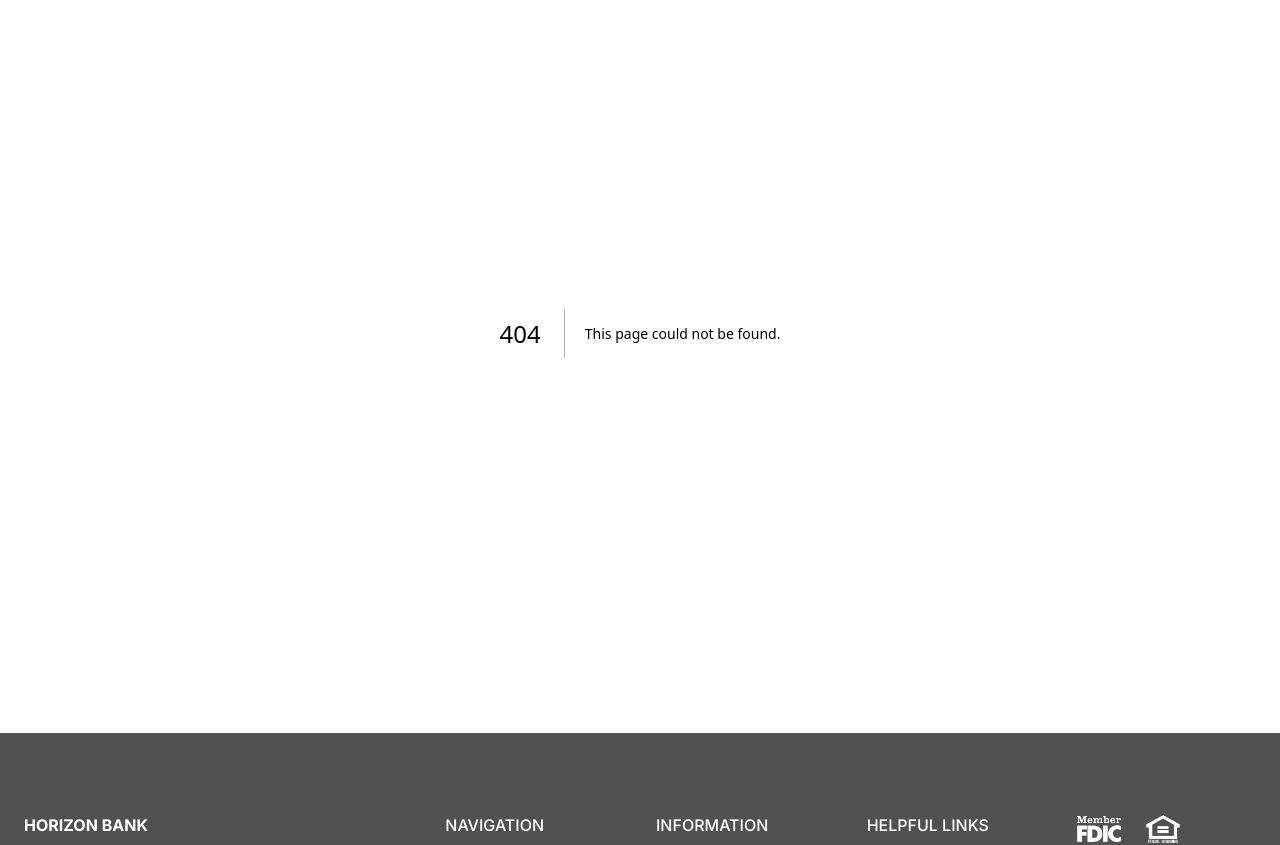
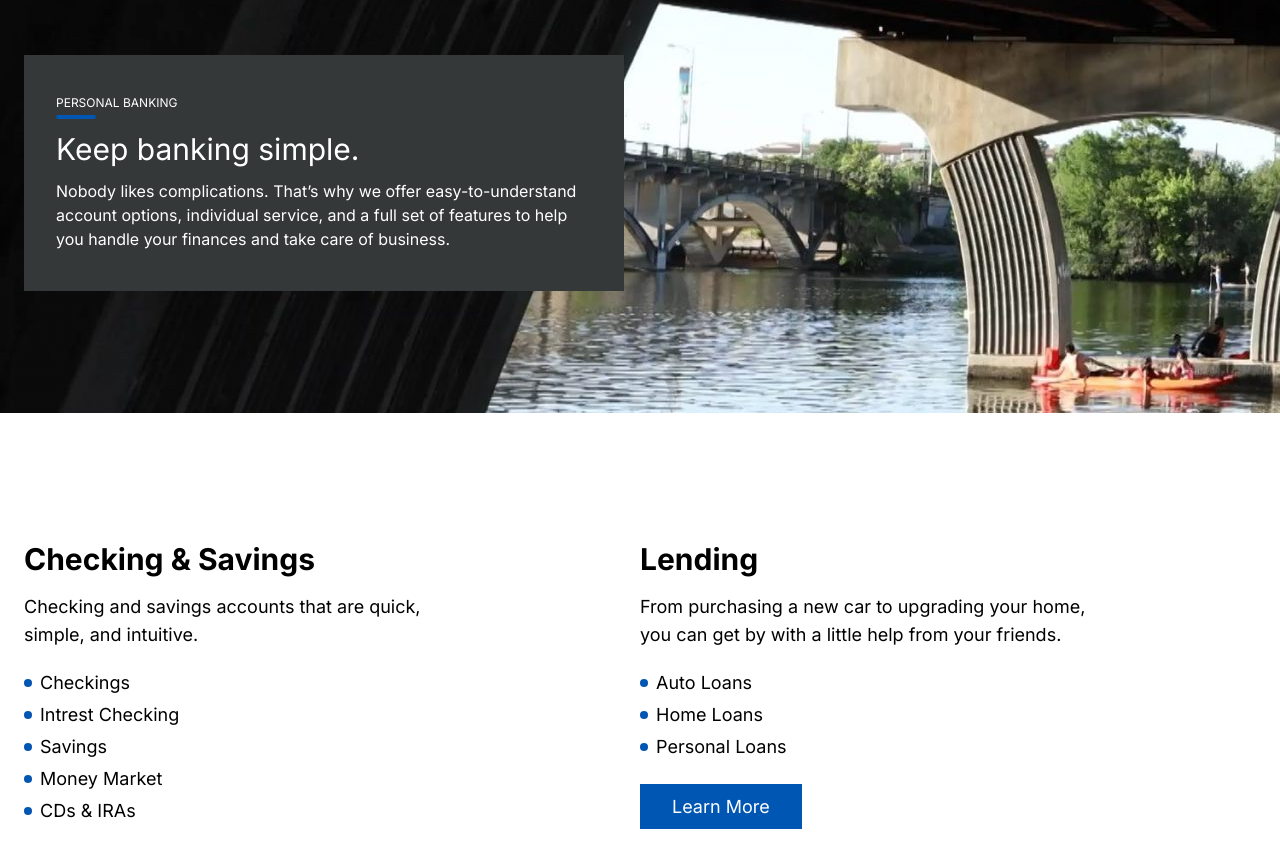
Before and after one commit to ericlauren62/online-banking, a Next.js app: page /personal in a window 1280 px wide. Before the commit this address had no page. Shown: the part 235-1080 px from the top of the page. Built offline with nearby package versions, Linux system fonts and the light colour scheme.

Commit message:
finished personal page desktop

```diff
--- a/src/app/business/page.tsx
+++ b/src/app/business/page.tsx
@@ -1,6 +1,5 @@
 import BusinessFirstSection from "@/components/Businesspage/BusinessFirstSection";
 import Hero from "@/components/Businesspage/Hero";
-import React from "react";
 
 export default function Business() {
   return (
--- /dev/null
+++ b/src/app/personal/page.tsx
@@ -0,0 +1,11 @@
+import PersonalFirstSection from "@/components/Personalpage/PersonalFirstSection";
+import Hero from "@/components/Personalpage/PersonalHero";
+
+export default function Personal() {
+  return (
+    <>
+      <Hero />
+      <PersonalFirstSection />
+    </>
+  );
+}
--- /dev/null
+++ b/src/components/Personalpage/PersonalCard.tsx
@@ -0,0 +1,31 @@
+import Link from "next/link";
+
+interface PersonalCardProps {
+  title: String;
+  description: String;
+  items: String[];
+  url: string;
+}
+
+export default function PersonalCard({ title, description, items, url }: PersonalCardProps) {
+  return (
+    <div className="text-lg">
+      <h2 className="text-3xl mb-4 font-bold">{title}</h2>
+      <p className="max-w-[450px] mb-5">{description}</p>
+      <div className="mb-8">
+        {items.map((item, id) => {
+          return (
+            <p key={id} className="flex items-center gap-x-2 mb-1">
+              <span className="h-2 w-2 rounded-[100%] bg-primary block"></span>
+              {item}
+            </p>
+          );
+        })}
+      </div>
+      <Link href={url} className="bg-primary px-8 py-3 text-white">
+        {" "}
+        Learn More
+      </Link>
+    </div>
+  );
+}
--- /dev/null
+++ b/src/components/Personalpage/PersonalFirstSection.tsx
@@ -0,0 +1,24 @@
+import PersonalCard from "./PersonalCard";
+
+export default function PersonalFirstSection() {
+  const checkingItem = ["Checkings", "Intrest Checking", "Savings", "Money Market", "CDs & IRAs"];
+  const lendingItem = ["Auto Loans", "Home Loans", "Personal Loans"];
+
+  return (
+    <div className="container grid grid-cols-2 py-32">
+      <PersonalCard
+        title="Checking & Savings"
+        description="Checking and savings accounts that are quick, simple, and intuitive."
+        items={checkingItem}
+        url="#"
+      />
+      <PersonalCard
+        title="Lending"
+        description="From purchasing a new car to upgrading your home, you can get by with
+                    a little help from your friends."
+        items={lendingItem}
+        url="#"
+      />
+    </div>
+  );
+}
--- /dev/null
+++ b/src/components/Personalpage/PersonalHero.tsx
@@ -0,0 +1,17 @@
+export default function PersonalHero() {
+  return (
+    <section className="bg-personalHeroBg min-h-[30rem] bg-left grid place-content-center">
+      <div className="container  text-white grid grid-cols-2 gap-x-32">
+        <div className="bg-black px-8 py-10 min-w-[600px] flex flex-col justify-center">
+          <h2 className="text-xs mb-1 rounded-xl">PERSONAL BANKING</h2>
+          <span className="h-1 w-10 bg-primary block mb-3 rounded-lg"></span>
+          <h1 className="mb-3 text-3xl">Keep banking simple.</h1>
+          <p>
+            Nobody likes complications. That’s why we offer easy-to-understand account options, individual service, and
+            a full set of features to help you handle your finances and take care of business.
+          </p>
+        </div>
+      </div>
+    </section>
+  );
+}
--- a/tailwind.config.ts
+++ b/tailwind.config.ts
@@ -16,6 +16,7 @@ const config: Config = {
       backgroundImage: {
         heroBg: "url('/home-bg.jpeg')",
         businessHeroBg: "url('/businessheroimg.jpeg')",
+        personalHeroBg: "url('/personalHero.jpg')",
         legal: "url('/icons-footer.webp')",
       },
       backgroundSize: {
```
Also changed, not shown: public/personalHero.jpg (renamed from public/personalHeroBg.jpg).
